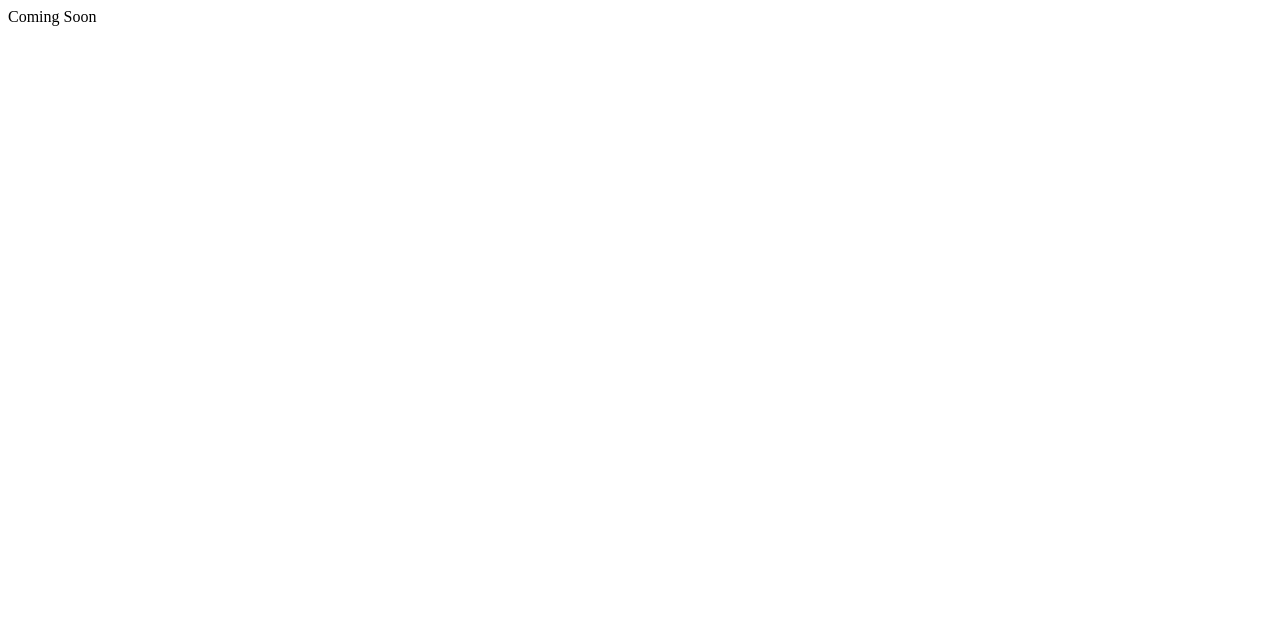
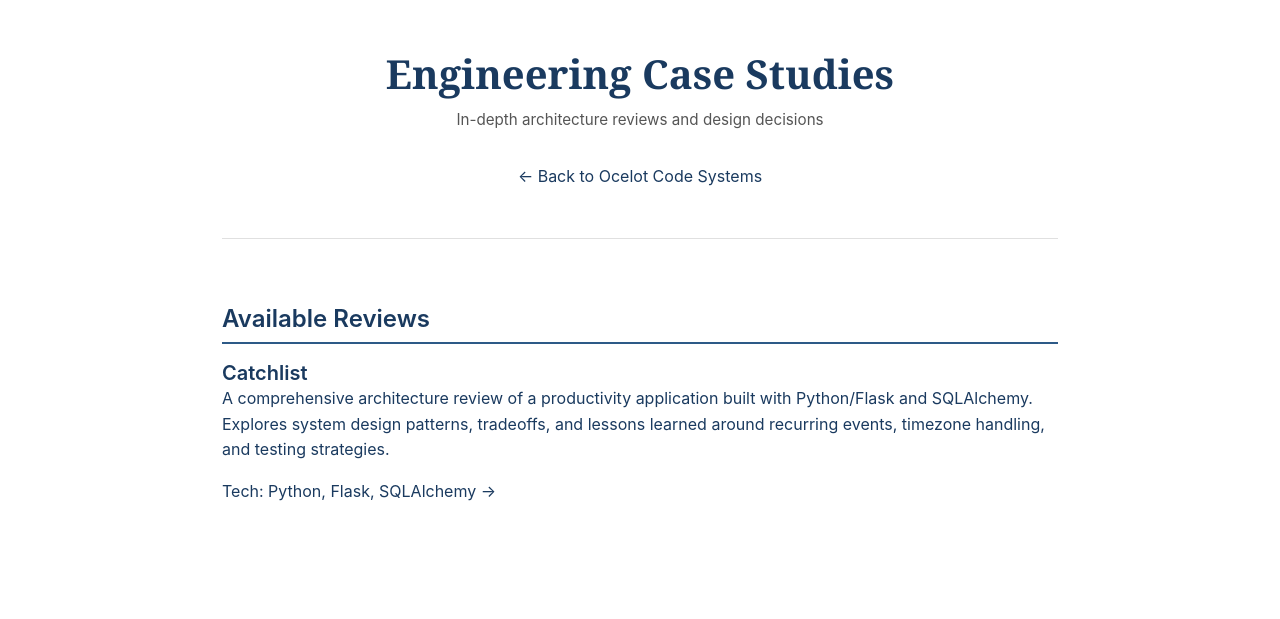
Before and after one commit to SamPearson/ocelot_website, a plain HTML site: page architecture_writeups/index.html in a window 1280 px wide. Drawn offline with Linux system fonts and the light colour scheme.

Commit message:
Architecture review index page

```diff
--- a/architecture_writeups/index.html
+++ b/architecture_writeups/index.html
@@ -1 +1,35 @@
-Coming Soon
+<!DOCTYPE html>
+<html lang="en">
+<head>
+    <meta charset="UTF-8">
+    <meta name="viewport" content="width=device-width, initial-scale=1.0">
+    <title>Engineering Case Studies</title>
+    <link rel="stylesheet" href="../styles.css">
+</head>
+<body class="architecture-page">
+<div class="container">
+    <header class="main-header">
+        <h1 class="page-title">Engineering Case Studies</h1>
+                <p class="subtitle">In-depth architecture reviews and design decisions</p>
+            <p style="margin-top: var(--spacing-md);"><a href="../index.html">← Back to Ocelot Code Systems</a></p>
+    </header>
+    <main>
+
+            <section class="content-section">
+                <h2>Available Reviews</h2>
+                <div class="case-study-grid">
+                    <a href="./catchlist.html" class="case-study-card">
+                        <h3>Catchlist</h3>
+                        <p class="case-study-description">
+                            A comprehensive architecture review of a productivity application built with Python/Flask and SQLAlchemy. Explores system design patterns, tradeoffs, and lessons learned around recurring events, timezone handling, and testing strategies.
+                        </p>
+                        <div class="case-study-meta">
+                            Tech: Python, Flask, SQLAlchemy →
+                        </div>
+                    </a>
+                </div>
+            </section>
+        </main>
+</div>
+</body>
+</html>
```
